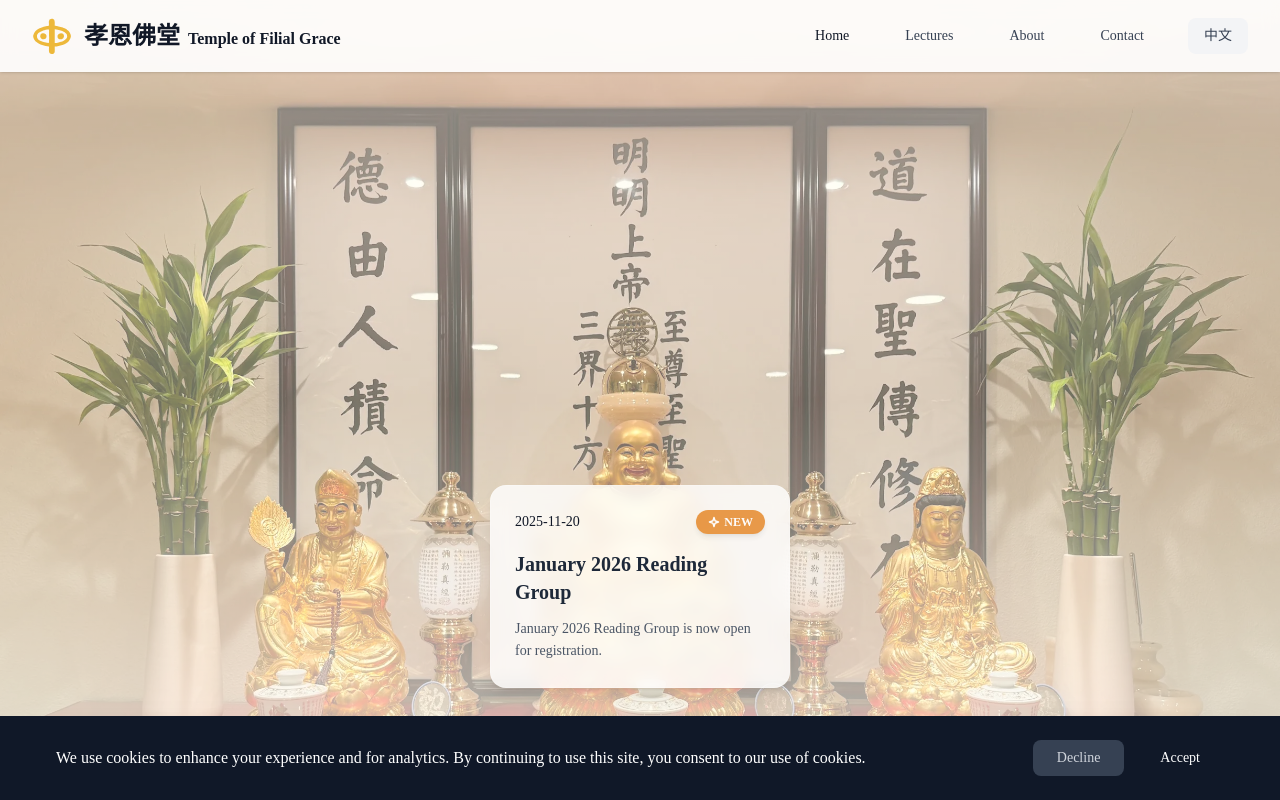
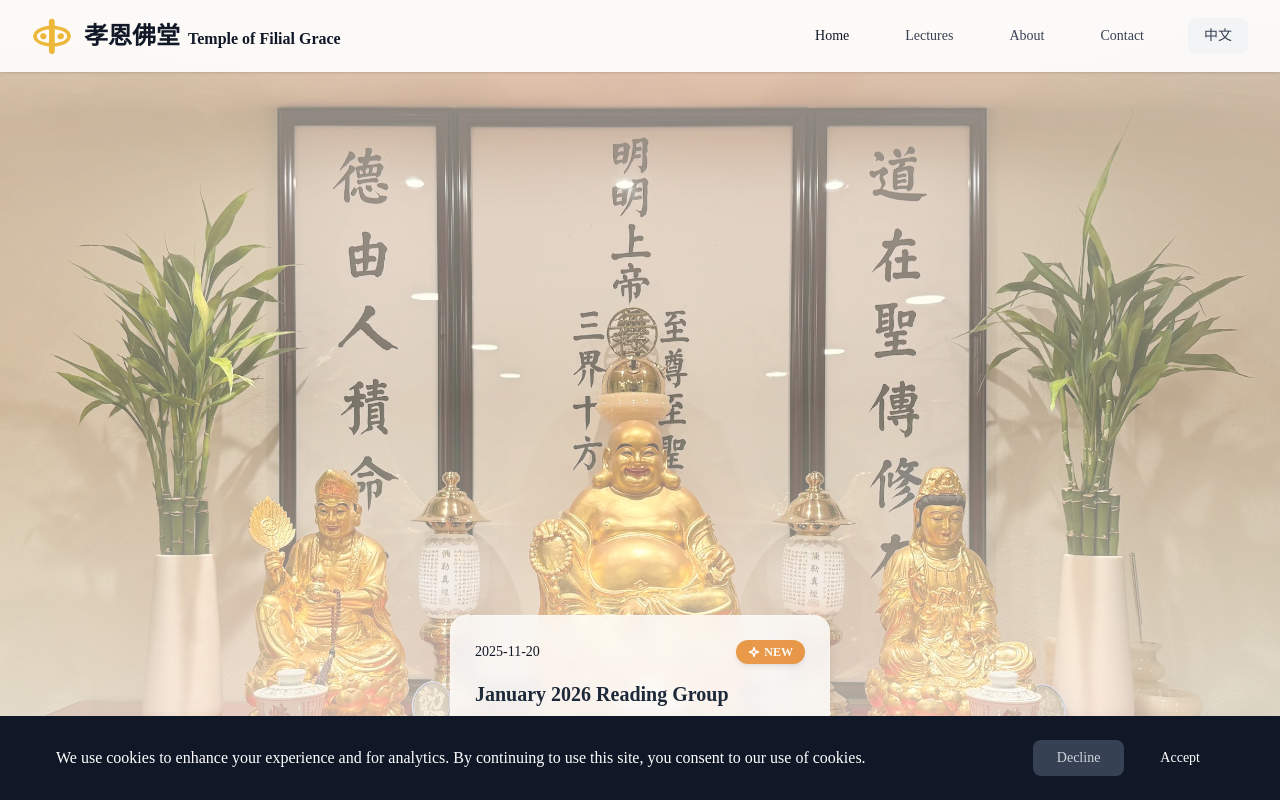
Before and after one commit to mocsharp/filialgrace, a React (Vite) app: page / in a window 1280 px wide. Shown: the top 800 px of the page. Built offline with nearby package versions, Linux system fonts and the light colour scheme; a web font is replaced by a local one.

Commit message:
tweak news section size and location

```diff
--- a/src/components/NewsSection.tsx
+++ b/src/components/NewsSection.tsx
@@ -59,7 +59,7 @@ const NewsSection = () => {
 
     const scroll = (direction: 'left' | 'right') => {
         if (scrollContainerRef.current) {
-            const scrollAmount = 340; // card width + gap
+            const scrollAmount = 420; // card width + gap
             scrollContainerRef.current.scrollBy({
                 left: direction === 'left' ? -scrollAmount : scrollAmount,
                 behavior: 'smooth'
@@ -80,7 +80,7 @@ const NewsSection = () => {
     }
 
     return (
-        <section className="py-8 bg-transparent overflow-hidden">
+        <section className="pt-8 pb-0 bg-transparent overflow-hidden">
             <div className="container-custom">
                 <div className="relative group">
                     {/* Left Arrow */}
@@ -118,7 +118,7 @@ const NewsSection = () => {
                                 <Link
                                     key={index}
                                     to={item.link}
-                                    className="snap-center shrink-0 w-[300px] group/card"
+                                    className="snap-center shrink-0 w-[380px] group/card"
                                 >
                                     <motion.div
                                         initial={{ opacity: 0, y: 20 }}
--- a/src/pages/Home.tsx
+++ b/src/pages/Home.tsx
@@ -9,7 +9,7 @@ const Home = () => {
   return (
     <div className="relative leading-none">
       {/* Section 1: Hero */}
-      <section className="relative min-h-screen flex flex-col justify-end pb-12 overflow-hidden block">
+      <section className="relative min-h-screen flex flex-col justify-end pb-0 overflow-hidden block">
         {/* Background Image - Mobile (portrait) version */}
         <div className="absolute inset-0 bg-section-1-mobile md:landscape:bg-section-1-desktop bg-cover bg-top bg-no-repeat" style={{ backgroundColor: '#f0f9ff' }}>
           {/* Gradient overlay for better text readability */}
```
